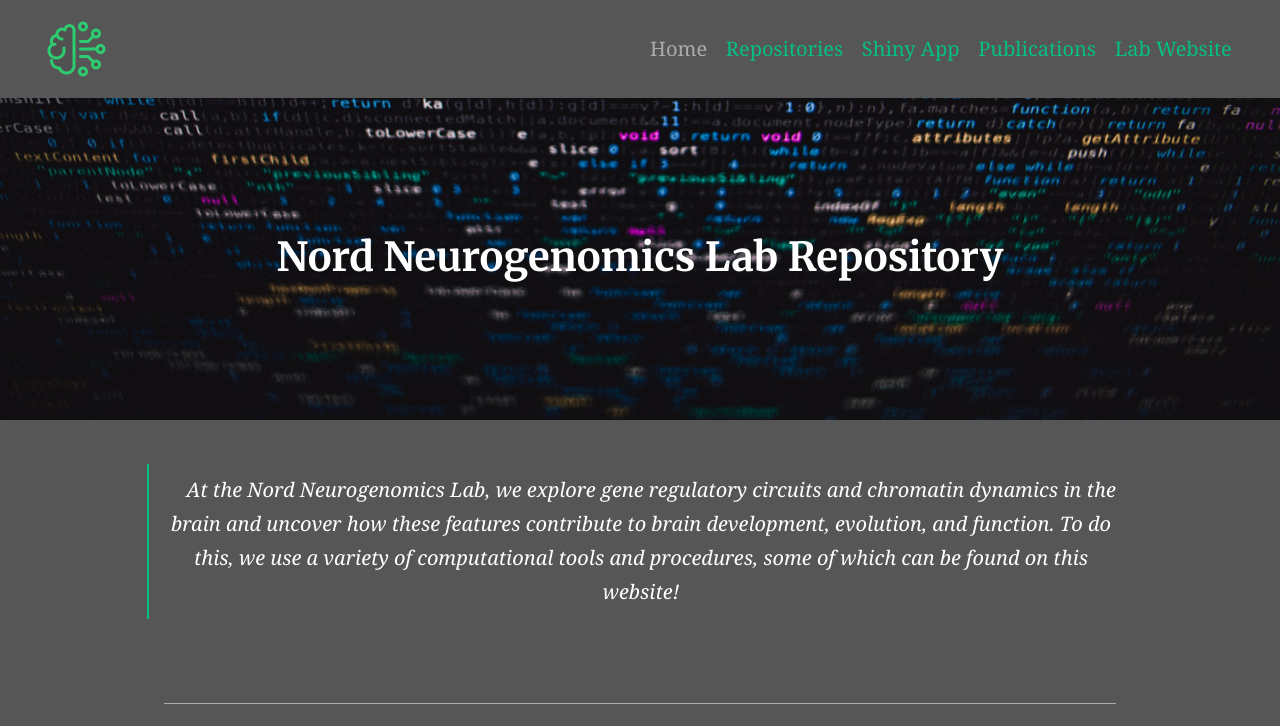
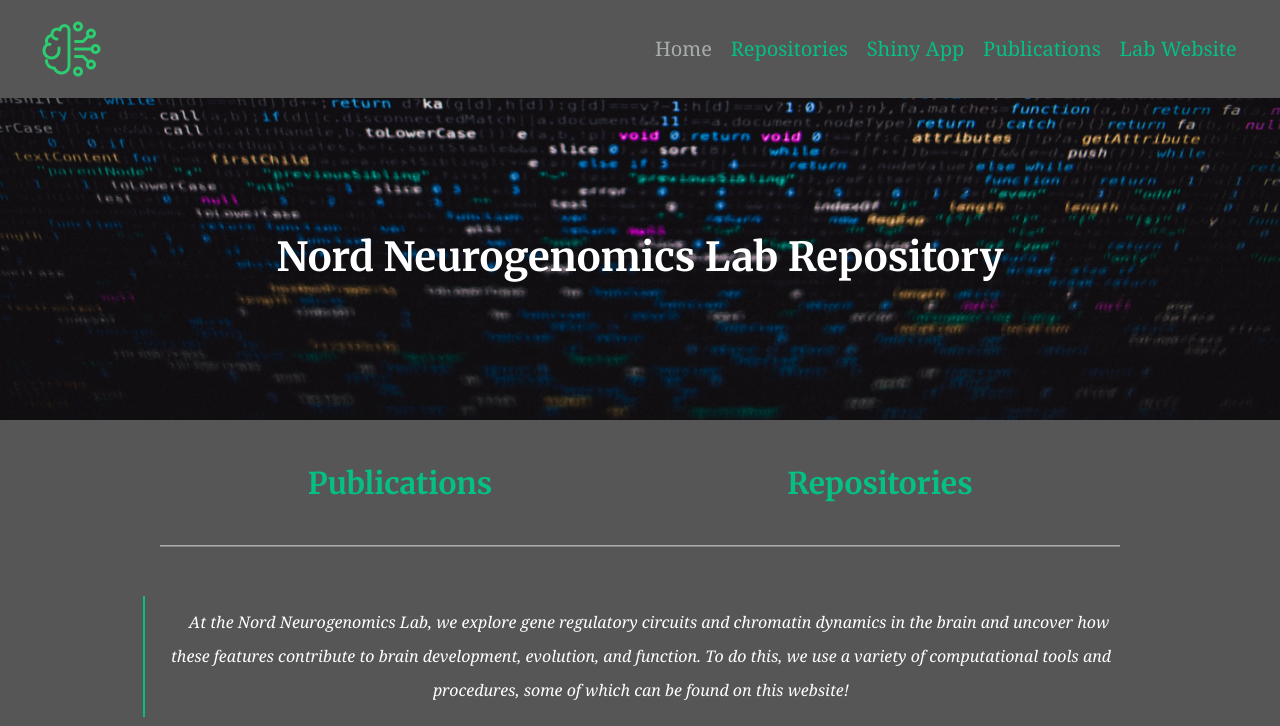
Before and after one commit to NordNeurogenomicsLab/NordNeurogenomicsLab.github.io, a Jekyll site: the page built from index.md, in a window 1280 px wide, cut to the strip 0-726 px from the top of the page. Built offline with Jekyll 4.4.1, drawn with Linux system fonts in a browser that asks for light colours; our own code applies the rules of GitHub Pages for plain Markdown files; comment, search, counter and statistics services are not loaded; part of the change alters nothing that is shown.

Commit message:
home format

```diff
--- a/index.md
+++ b/index.md
@@ -8,7 +8,7 @@ feature_image: "/images/ai_2.jpg"
 <style>
 .container {
   text-align: center;
-  width: 93%;
+  width: 100%;
   margin: 0px auto;
 }
 .left-col {
@@ -21,7 +21,6 @@ feature_image: "/images/ai_2.jpg"
   float: left;
   background: #666666;
 }
-
 @media screen and (max-width:950px) {
   .left-col {
   width: 100%;
@@ -33,7 +32,6 @@ feature_image: "/images/ai_2.jpg"
   }
 
 }
-
 div.ex1 {
   display: inline-block;
   height: 311px;
@@ -41,11 +39,15 @@ div.ex1 {
   margin-bottom: 45px;
   overflow-y: scroll;
 }
+hr {
+    display: block;
+    width: 100%;
+    padding: 0;
+    top-maring: -10px;
+}
 </style>
 
-> <p style="text-align: center; text-indent: 1em;"> At the Nord Neurogenomics Lab, we explore gene regulatory circuits and chromatin dynamics in the brain and uncover how these features contribute to brain development, evolution, and function. To do this, we use a variety of computational tools and procedures, some of which can be found on this website!</p>
-<hr width="100%">
-<div class="container" style="margin-top: -30px; height: 50px;">
+<div class="container" style="margin-top: -20px; height: 50px;">
   <section class="left-col" style="background-color: #565656;">
     <h3><a href="https://nordneurogenomicslab.github.io/publications/" style="text-align: center; margin-bottom: 20px; margin-top: -40px;">Publications</a></h3>
   </section>
@@ -53,6 +55,9 @@ div.ex1 {
     <h3><a href="https://nordneurogenomicslab.github.io/repositories/" style="text-align: center; margin-bottom: 20px; margin-top: -40px;">Repositories</a></h3>
   </aside>
 </div>
+<hr/>
+
+> <font size="3"><p style="text-align: center; text-indent: 1em;"> At the Nord Neurogenomics Lab, we explore gene regulatory circuits and chromatin dynamics in the brain and uncover how these features contribute to brain development, evolution, and function. To do this, we use a variety of computational tools and procedures, some of which can be found on this website!</p></font>
 <hr width="100%">
 
 <h3 style="text-align: center; margin-bottom: -15px; margin-top: -30px;  color: #FFFFFF;"> Lab News and Updates</h3>
```
Also changed, not shown: 3 other files.
